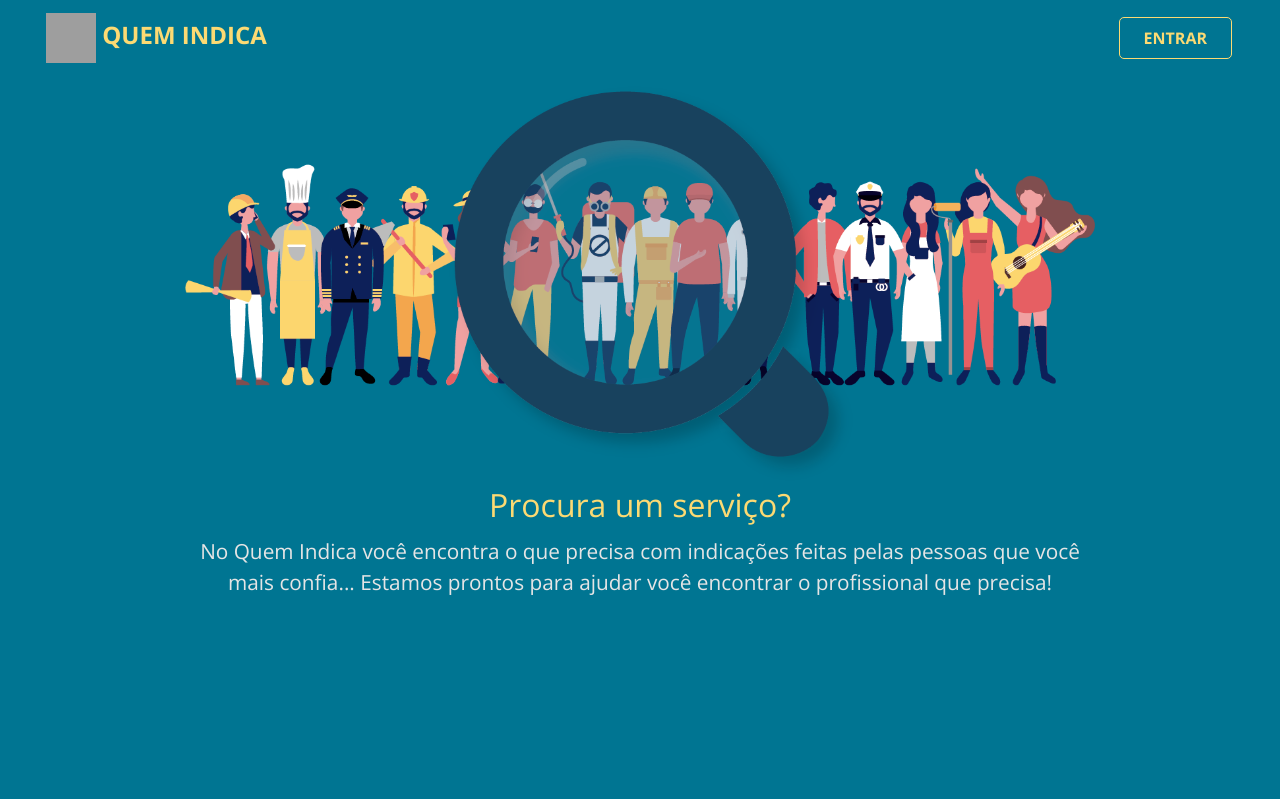
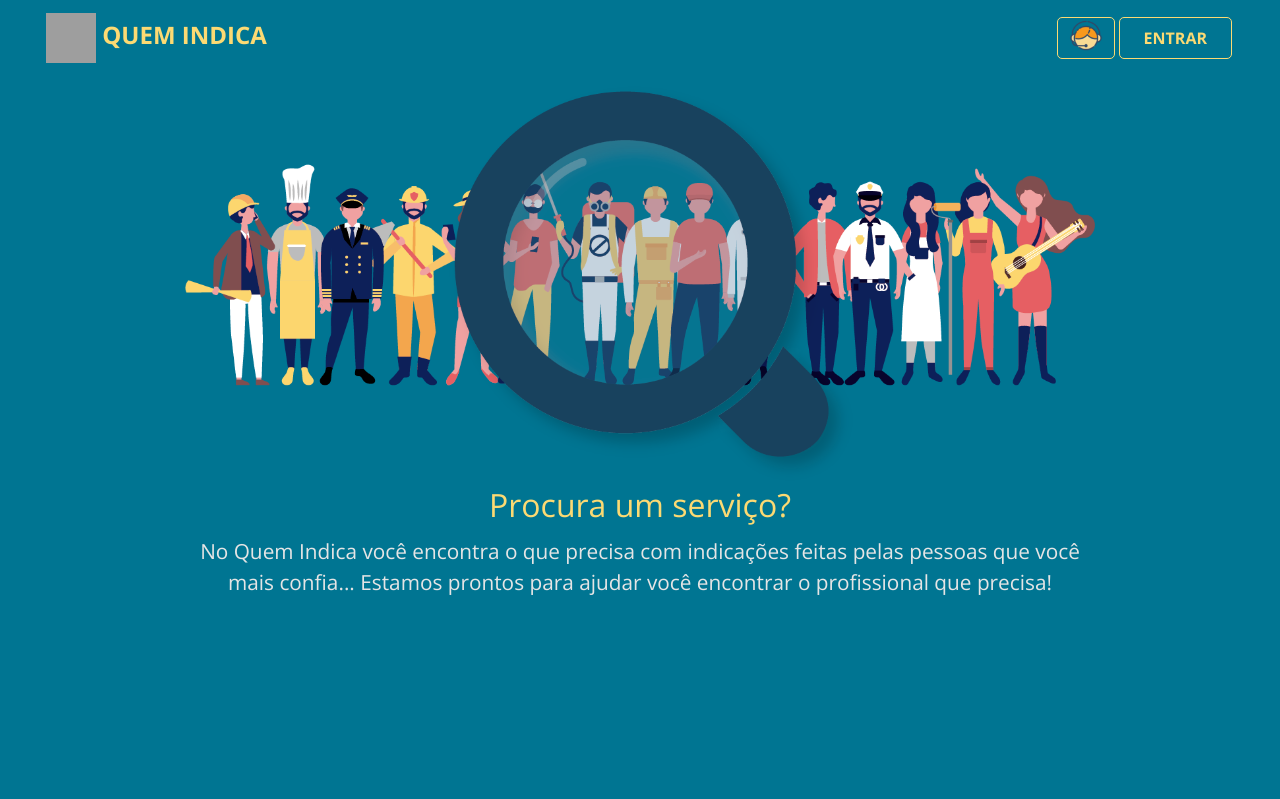
Before and after one commit to Shyrles/QuemIndica, a PHP site: page /index.php in a window 1280 px wide. Shown: the top 799 px of the page. Run offline with PHP 8.4, Linux system fonts and the light colour scheme; grey boxes are pictures that could not be loaded.

Commit message:
adiciona botão de suporte

```diff
--- a/css/estilo.css
+++ b/css/estilo.css
@@ -46,8 +46,7 @@ header {
 
 
 /* <<<<<<< HEADER */
-.button {
-    background-color: #4CAF50; /* Green */
+.button, .button_suporte {
     border: none;
     color: white;
     padding: 8px 24px;
@@ -59,6 +58,10 @@ header {
     transition-duration: 0.4s;
     cursor: pointer;
   }
+
+.button_suporte {
+    padding: 0 8px;
+}
 
 .button1 {
     background-color: #007592;
--- a/header_deslog.php
+++ b/header_deslog.php
@@ -8,16 +8,24 @@
           <img src="imagens/logo_icon.svg" width="50" height="50" alt="">
           <strong>Quem Indica</strong>
         </a>
+
       </div>
-                    <ul class="nav navbar-nav navbar-right">
-                        <li><a href="#" data-toggle="modal" data-target="#myModal"><!-- Link que abre a janela modal -->
-                        <button class="button button1 text-uppercase"><strong>Entrar</strong></button>
 
-                            </a>
-                        </li>
-                    </ul>
-                </div>
-            </nav>
+
+          <ul class="nav navbar-nav navbar-right list-group list-group-horizontal">
+              <li>
+              <a href="suporte.php"><button class="button_suporte button1"><img src="icones/suporte.png"
+            width="40" height="40" alt = "suporte"></button></a>
+              </li>
+              <li>
+              <a href="#" data-toggle="modal" data-target="#myModal"><!-- Link que abre a janela modal -->
+              <button class="button button1 text-uppercase"><strong>Entrar</strong></button>
+              </a>
+              </li>
+          </ul>
+
+      </div>
+</nav>
 
 </header>
 
```
